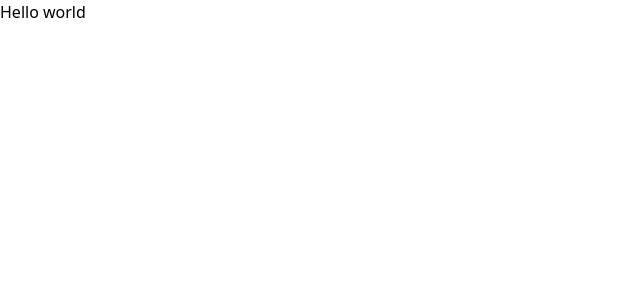
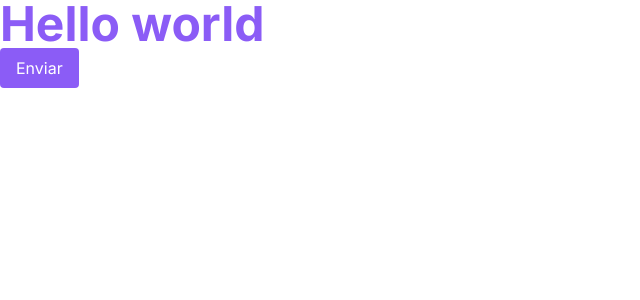
Before and after one commit to marimontefusco/rocketseat_igniteLab_react, a React (Vite) app: page / in a window 1280 px wide. Shown: the top 300 px of the page, without its empty margins (0-640 px from the left). Built offline with nearby package versions, Linux system fonts and the light colour scheme.

Commit message:
importando font e configurando tailwind

```diff
--- a/index.html
+++ b/index.html
@@ -2,9 +2,16 @@
 <html lang="en">
   <head>
     <meta charset="UTF-8" />
+
+    <link rel="preconnect" href="https://fonts.googleapis.com" />
+    <link rel="preconnect" href="https://fonts.gstatic.com" crossorigin />
+
     <link rel="icon" type="image/svg+xml" href="/vite.svg" />
     <meta name="viewport" content="width=device-width, initial-scale=1.0" />
-    <title>Vite + React + TS</title>
+
+    <link href="https://fonts.googleapis.com/css2?family=Inter:wght@400;600;700&display=swap" rel="stylesheet">
+
+    <title>Lab Design System</title>
   </head>
   <body>
     <div id="root"></div>
--- a/src/App.tsx
+++ b/src/App.tsx
@@ -3,6 +3,11 @@
 export function App() {
 
   return (
-   <h1>Hello world</h1>
+    <>
+      <h1 className="font-bold text-5xl text-violet-500">Hello world</h1>
+
+      <button className="bg-violet-500 font-medium px-4 py-2 rounded text-white hover:bg-violet-700">Enviar</button>
+
+   </>
   )
 }
--- a/tailwind.config.cjs
+++ b/tailwind.config.cjs
@@ -4,7 +4,11 @@
     './src/**/*.tsx',
   ],
   theme: {
-    extend: {},
+    extend: {
+      fontFamily: {
+        sans: 'Inter, sans-serif'
+      },
+    },
   },
   plugins: [],
 }
```
